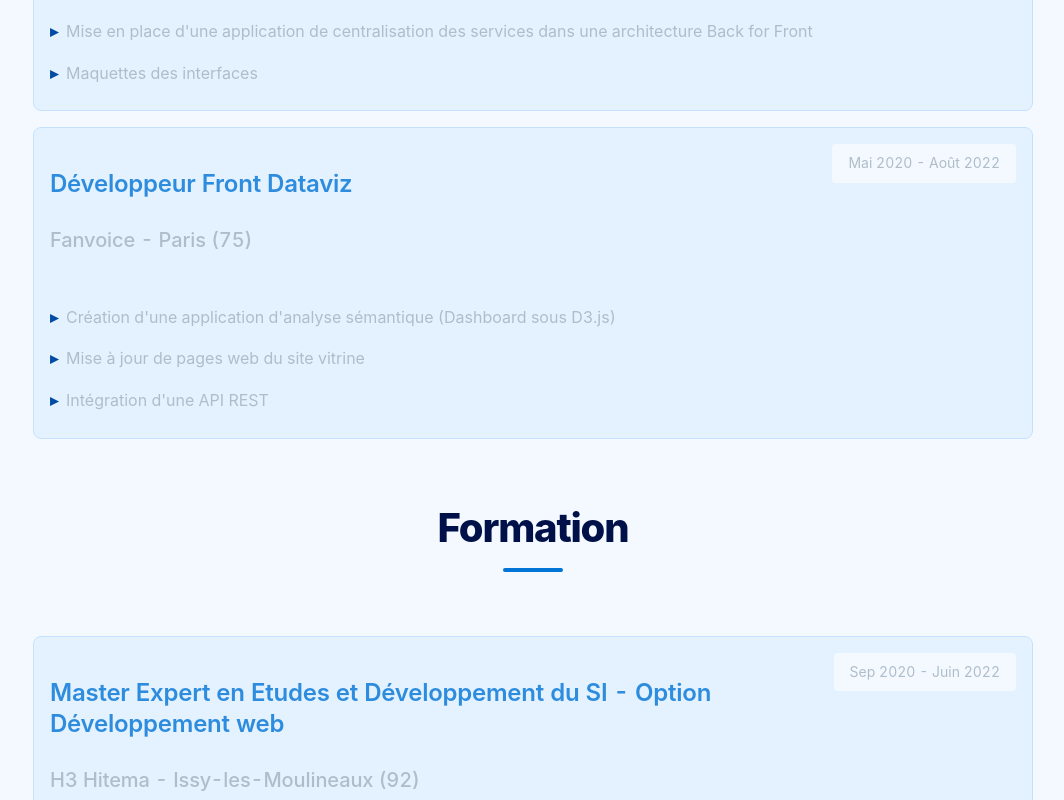
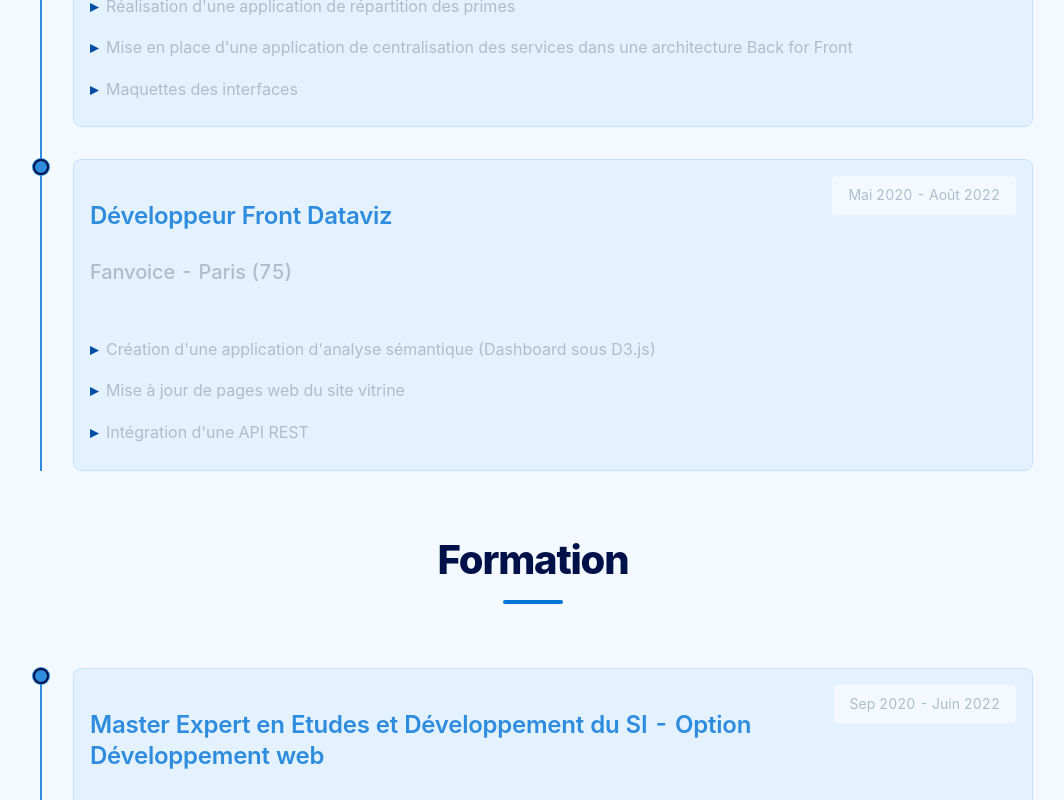
Before and after one commit to xelafi/cvweb, a React (Vite) app: page / in a window 1280 px wide. Shown: the part 1880-2680 px from the top of the page, without its empty margins (107-1171 px from the left). Built offline with nearby package versions, Linux system fonts and the light colour scheme; a web font is replaced by a local one.

Commit message:
feat: add Timeline component and refactor Education, Experiences, and Formations sections to use it

```diff
--- /dev/null
+++ b/src/reactjs/components/Timeline.jsx
@@ -0,0 +1,27 @@
+import React from 'react';
+
+const Timeline = ({ children }) => {
+  return (
+    <div className="timeline">
+      {children}
+    </div>
+  );
+};
+
+const TimelineItem = ({ children }) => {
+  return (
+    <div className="timeline-item">
+      <div className="timeline-item__marker">
+        <div className="timeline-item__dot"></div>
+        <div className="timeline-item__line"></div>
+      </div>
+      <div className="timeline-item__content">
+        {children}
+      </div>
+    </div>
+  );
+};
+
+Timeline.Item = TimelineItem;
+
+export default Timeline;
--- a/src/reactjs/sections/Education.jsx
+++ b/src/reactjs/sections/Education.jsx
@@ -1,5 +1,6 @@
 import React from 'react';
 import formationsData from '@data/formations.json';
+import Timeline from '@components/Timeline';
 
 const Education = () => {
   const formatDate = (dateStr) => {
@@ -14,12 +15,10 @@ const Education = () => {
         <h2 className="formations__title">
           Formation
         </h2>
-        <div className="formations__list">
+        <Timeline>
           {formationsData.map((formation, index) => (
-            <div
-              key={index}
-              className="formation-card"
-            >
+            <Timeline.Item key={index}>
+              <div className="formation-card">
                 <div className="formation-card__header">
                   <div className="formation-card__info">
                     <h3 className="formation-card__diplome">{formation.formation}</h3>
@@ -30,8 +29,9 @@ const Education = () => {
                   </div>
                 </div>
               </div>
+            </Timeline.Item>
           ))}
-        </div>
+        </Timeline>
       </div>
     </section>
   );
--- a/src/reactjs/sections/Experiences.jsx
+++ b/src/reactjs/sections/Experiences.jsx
@@ -1,5 +1,6 @@
 import React from 'react';
 import experiencesData from '@data/experiences.json';
+import Timeline from '@components/Timeline';
 
 const Experiences = () => {
   const formatDate = (dateStr) => {
@@ -15,12 +16,10 @@ const Experiences = () => {
         <h2 className="experiences__title">
           Expériences Professionnelles
         </h2>
-        <div className="experiences__list">
+        <Timeline>
           {experiencesData.map((exp, index) => (
-            <div
-              key={index}
-              className="experience-card"
-            >
+            <Timeline.Item key={index}>
+              <div className="experience-card">
                 <div className="experience-card__header">
                   <div className="experience-card__info">
                     <h3 className="experience-card__poste">{exp.poste}</h3>
@@ -36,8 +35,9 @@ const Experiences = () => {
                   ))}
                 </ul>
               </div>
+            </Timeline.Item>
           ))}
-        </div>
+        </Timeline>
       </div>
     </section>
   );
--- a/src/styles/components/_sections.scss
+++ b/src/styles/components/_sections.scss
@@ -101,12 +101,6 @@
       margin: var(--gutter-300) auto 0;
       border-radius: var(--border-radius-quaternary);
     }
-  }
-
-  &__list {
-    display: flex;
-    flex-direction: column;
-    gap: var(--gutter-300);
   }
 }
 
@@ -221,12 +215,6 @@
       border-radius: var(--border-radius-quaternary);
     }
   }
-
-  &__list {
-    display: flex;
-    flex-direction: column;
-    gap: var(--gutter-300);
-  }
 }
 
 .formation-card {
--- /dev/null
+++ b/src/styles/components/_timeline.scss
@@ -0,0 +1,51 @@
+.timeline {
+  position: relative;
+  display: flex;
+  flex-direction: column;
+}
+
+.timeline-item {
+  display: flex;
+  gap: 1.5rem;
+  position: relative;
+
+  &__marker {
+    position: relative;
+    display: flex;
+    flex-direction: column;
+    align-items: center;
+    flex-shrink: 0;
+  }
+
+  &__dot {
+    width: 0.75rem;
+    height: 0.75rem;
+    border-radius: 50%;
+    background: var(--blue-8);
+    border: 2px solid var(--blue-12);
+    box-shadow: 0 0 0 1px var(--blue-8);
+    z-index: 2;
+    position: relative;
+    transition: transform 0.3s ease, box-shadow 0.3s ease;
+  }
+
+  &__line {
+    width: 2px;
+    background: var(--blue-8);
+    flex-grow: 1;
+  }
+
+  &__content {
+    flex: 1;
+    margin-bottom: 2rem;
+  }
+
+  &:hover &__dot {
+    transform: scale(1.2);
+    box-shadow: 0 0 0 3px var(--blue-9, #3b82f6);
+  }
+
+  &:last-child &__content {
+    margin-bottom: 0;
+  }
+}
--- a/src/styles/main.scss
+++ b/src/styles/main.scss
@@ -7,6 +7,7 @@
 @use '@css/components/icon-card';
 @use '@css/components/navbar';
 @use '@css/components/sections';
+@use '@css/components/timeline';
 
 // layouts
 @use '@css/layouts/grid-icon-card';
```
Also changed, not shown: src/reactjs/sections/Formations.jsx (+6 -3 lines). Lines whose indentation alone changed are shown as unchanged.
